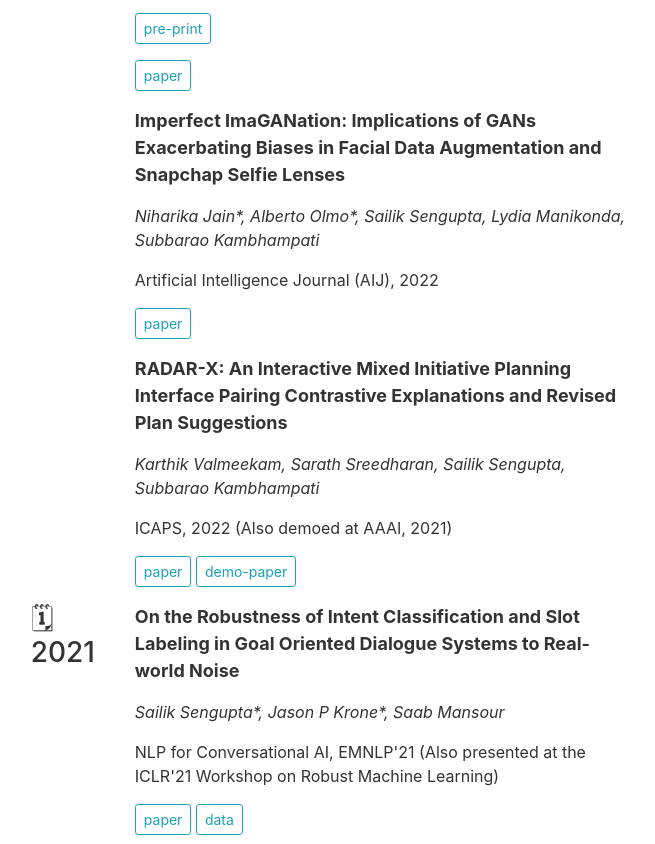
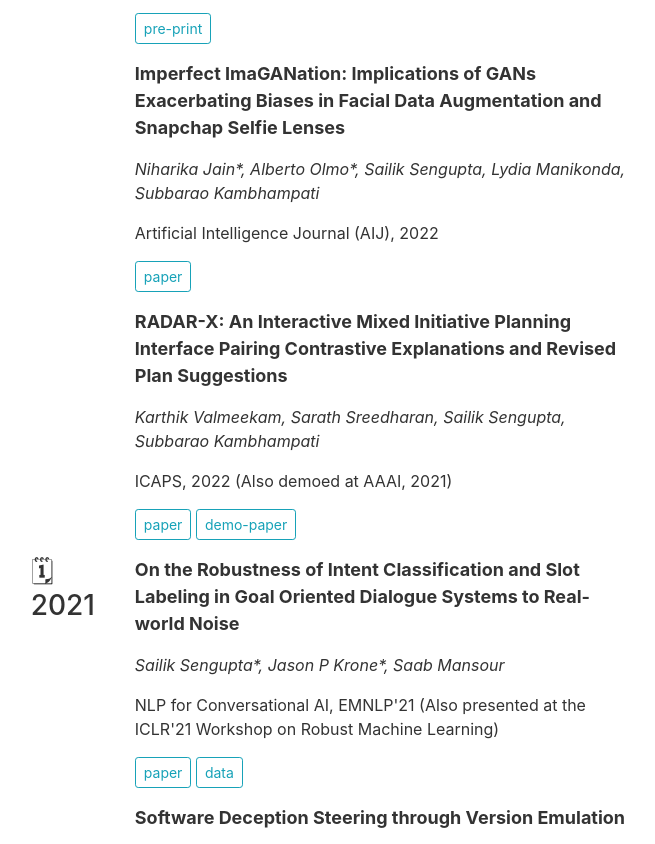
Before and after one commit to sailik1991/sailik1991.github.io, a plain HTML site: page index.html in a window 1280 px wide. Shown: the part 1609-2453 px from the top of the page, without its empty margins (405-1060 px from the left). Drawn offline with nearby package versions, Linux system fonts and the light colour scheme.

Commit message:
Removing redundant paper link.

```diff
--- a/index.html
+++ b/index.html
@@ -281,9 +281,6 @@ html { font-family: 'Inter', sans-serif; }
         <p><em>Asa Cooper Stickland*, Sailik Sengupta*, Jason Krone, Saab Mansour, He He</em></p>
         <p>
           <a href="https://arxiv.org/abs/2210.04782"><button type="button" class="btn btn-outline-info btn-sm">pre-print</button></a>
-        </p>
-        <p>
-          <a href="https://www.sciencedirect.com/science/article/pii/S0004370221002034"><button type="button" class="btn btn-outline-info btn-sm">paper</button></a>
         </p>
       <p style="font-size:large;"><strong>Imperfect ImaGANation: Implications of GANs Exacerbating Biases in Facial Data Augmentation and Snapchap Selfie Lenses</strong></p>
         <p><em>Niharika Jain*, Alberto Olmo*, Sailik Sengupta, Lydia Manikonda, Subbarao Kambhampati</em></p>
```
